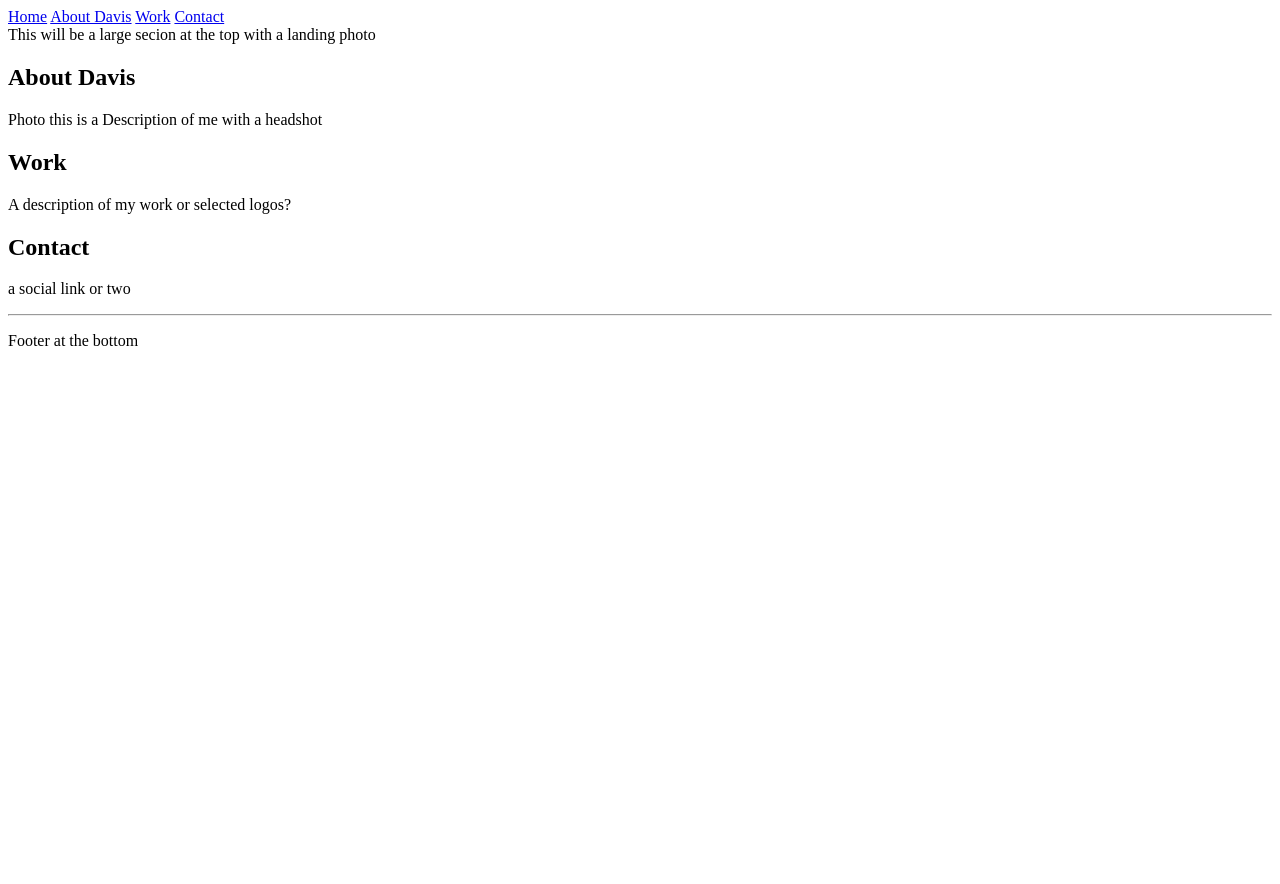
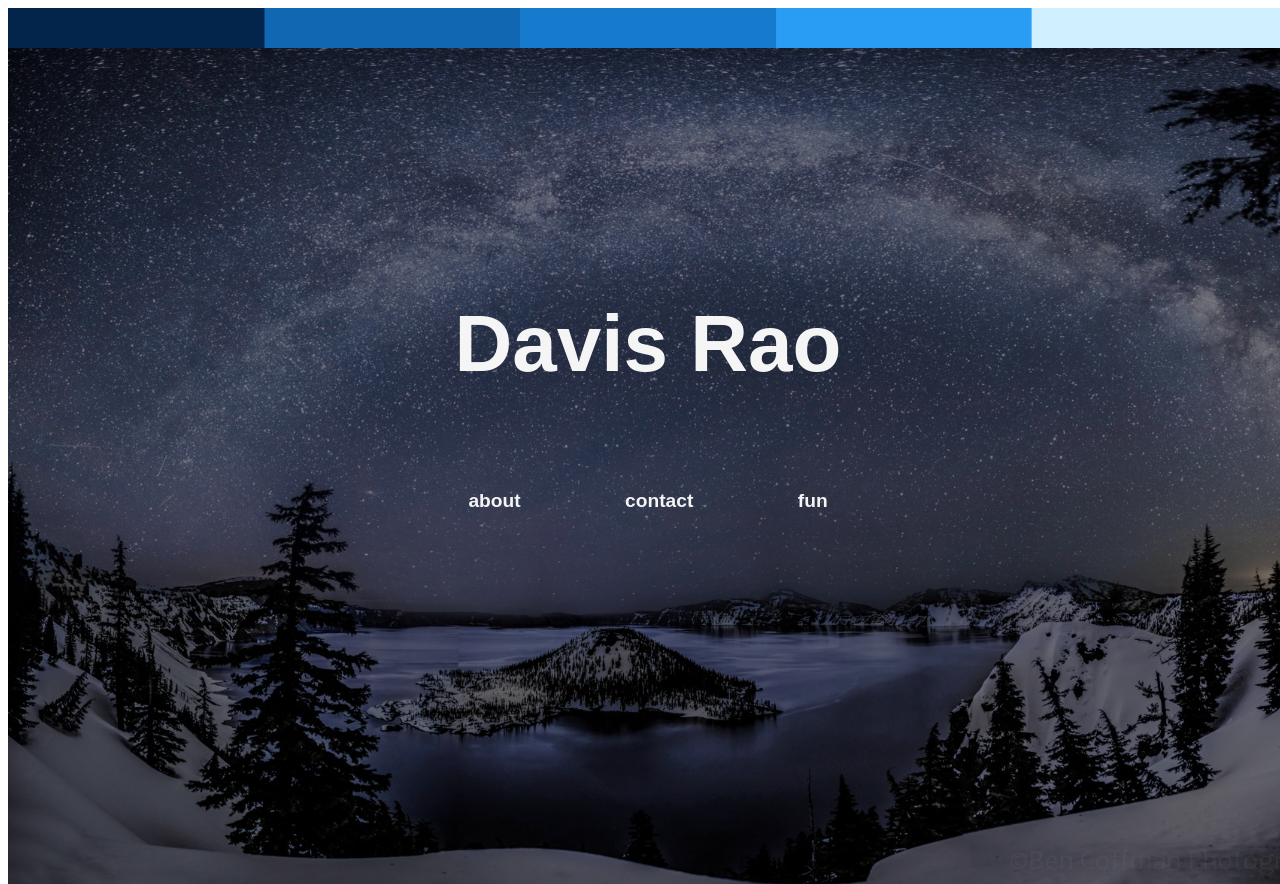
Before and after one commit to davisrao/personal_site, a plain HTML site: page index.html in a window 1280 px wide. Shown: the top 884 px of the page. Before the commit the page ends 800 px from the top, so only its background shows below. Drawn offline with Linux system fonts and the light colour scheme.

Commit message:
lander and about
worked on creating lander and about section, also added border at top of page and downloader of resume.

Next is to make contact section and a "fun" section where I want to see if I can do a grid of photos.

```diff
--- a/index.html
+++ b/index.html
@@ -2,36 +2,36 @@
 <html lang="en">
 <head>
   <meta charset="UTF-8">
-  <title>Non-semantic HTML</title>
+  <title>Davis Rao </title>
+  <link rel="stylesheet" href="style.css">
+  <link rel="preconnect" href="https://fonts.googleapis.com">
+<link rel="preconnect" href="https://fonts.gstatic.com" crossorigin>
+<link href="https://fonts.googleapis.com/css2?family=Advent+Pro:wght@100;300;500;700&family=Playfair+Display+SC:wght@400;700;900&family=Roboto:wght@300&display=swap" rel="stylesheet">
+
 </head>
-<header>
-    <header>
-        <a href="#">Home</a>
-        <a href="#">About Davis</a>
-        <a href="#">Work</a>
-        <a href="#">Contact</a>
-    </header>
-</header>
-<body>
-    <div>
-        This will be a large secion at the top with a landing photo
-    </div>
-    <div>
-      <h2>About Davis</h2>
-      <aside>Photo
-        <span> this is a Description of me with a headshot </span>
-      </aside>
-    </div>
-    <div>
-        <h2>Work</h2>
-          <p> A description of my work or selected logos? </p>
-    </div>
-    <div>
-        <h2>Contact</h2>
-          <p> a social link or two</p>
-      </div>
-</body><footer>
-    <hr>
-    <p>Footer at the bottom</p>
-</footer>
+
+<container id="master">
+<div>
+  <img class="top_pic" src="colors.png" alt="">
+</div>
+
+<div class="lander">
+  <div class="intro">Davis Rao</div>
+  <div id="navbar">
+    <a href="#" class="navlist hyperlink">about</a>
+    <a href="#" class="navlist hyperlink">contact</a>
+    <a href="#" class="navlist hyperlink">fun</a>
+  </div>
+
+</div>
+
+<div class="hello">
+  <img class="headshot" src="mypic.png" alt="Whoops, this is supposed to be a pic of me....">
+  <p class="aboutme"><span class="big">Heyo!</span><br> <br> I'm Davis. I'm a former management consultant, venture investor and startup operator turning software engineer. I love learning new things and thinking about how to make the world a better place. If I'm not at my computer, I'm probably hanging out with the people I love (including our pup Merlin!) or exploring the trails of Oregon.
+   <br> <br> Let's connect or take a peek at <a href="Resume.pdf" download class='hyperlink'>my resume here!</a>
+  </p>
+</div>
+
+
+</container>
 </html>
--- /dev/null
+++ b/style.css
@@ -0,0 +1,108 @@
+
+.header{
+    display:flex;
+    flex-wrap:wrap;
+    justify-content: center;
+    align-items: center;
+    font-size:xx-large;
+    font-weight:bolder;
+    height: 15vh;
+    width:100vw;
+    background:#D4D6CF;
+    overflow: hidden;
+}
+
+.break{
+    flex-basis:100%;
+}
+
+
+#lander{
+    background: color url("piercing.jpeg.crdownload");
+    text-align:center;
+    backdrop-filter: opacity(.5);
+}
+
+#master{
+    font-family: 'Oxygen', sans-serif;
+    margin:0px;
+}
+
+.hyperlink{
+    color: whitesmoke;
+    text-decoration: none;
+    font-weight:bold;
+
+}
+
+.navlist {
+    color: whitesmoke;
+    text-decoration: none;
+    font-weight:bold;
+    font-size:larger;
+    padding-inline: 50px;
+  }
+
+  a:hover {
+    text-decoration: underline dotted whitesmoke;
+    color:whitesmoke;
+
+  }
+
+  .hello{
+      display:flex;
+      justify-content: space-around;
+      align-items: center;
+      height: 105vh;
+      width:100vw;
+      background-color:#03254c;
+      font-size:x-large;
+      color:rgba(245, 245, 245, 0.753);
+  }
+
+
+
+  .headshot{
+      height: 40vh;
+      justify-content:flex-start;
+      filter: grayscale(100%);
+      box-shadow: 0 0 2px 1px rgba(195, 207, 211, 0.603);
+      opacity:0.9;
+  }
+
+  .aboutme{
+      width: 50vw;
+
+  }
+
+  .lander{
+      display:block;
+      text-align: center;
+      background: linear-gradient(rgba(0, 0, 0, 0.5), rgba(0, 0, 0, 0.5)), url(./crater_lake.jpeg);
+      height: 105vh;
+      width:100vw;
+      background-size:cover;
+      float:left;
+      clear:none;
+  }
+
+  .intro{
+      color:whitesmoke;
+      font-size: 10vh;
+      font-weight:bolder;
+      align-self: center;
+      padding-bottom: 100px;
+      padding-top:250px;
+  }
+  .top_pic{
+      width: 100vw;
+      height: 5vh;
+      background-size:cover;
+      float:left;
+      clear:none;
+  }
+
+  .big{
+      font-size:xx-large;
+      font-weight: bold;
+  }
```
Also changed, not shown: color_pal.png (added), colors.png (added), crater_lake.jpeg (added), 4 other files.
